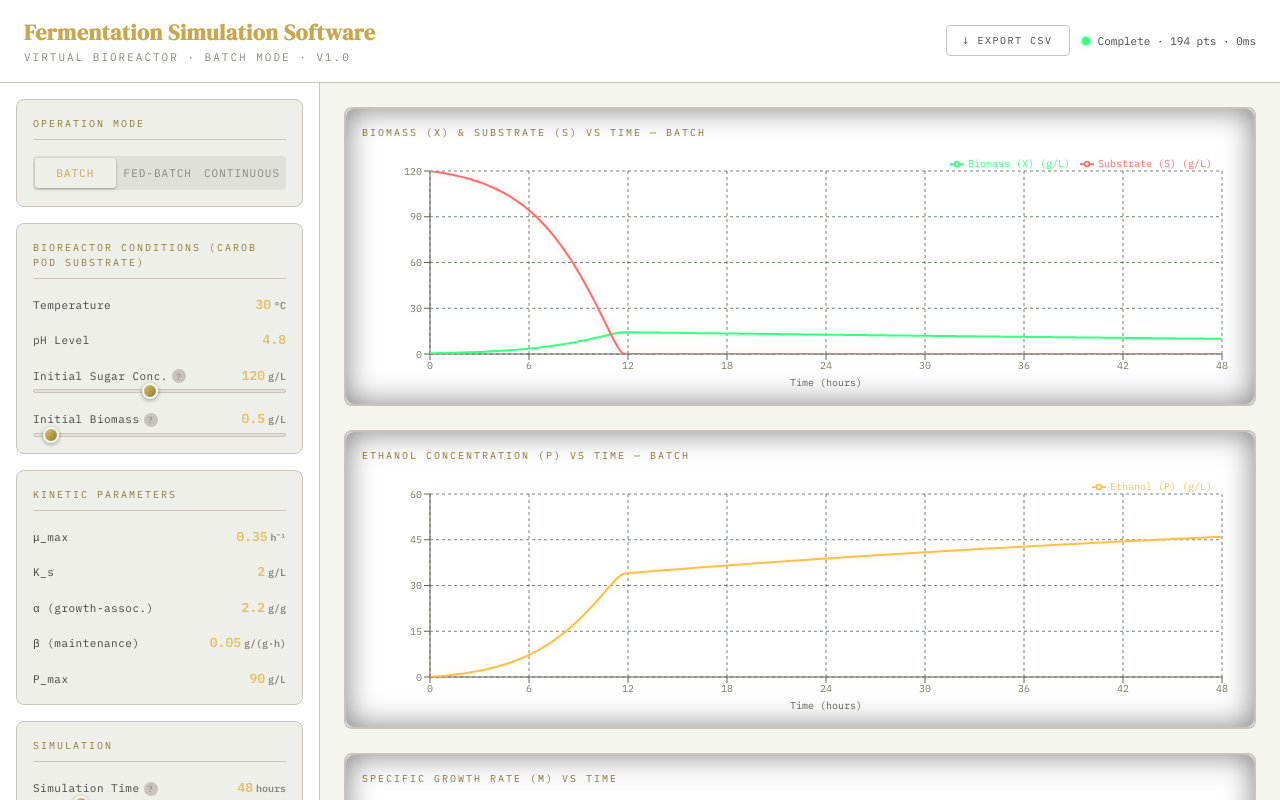
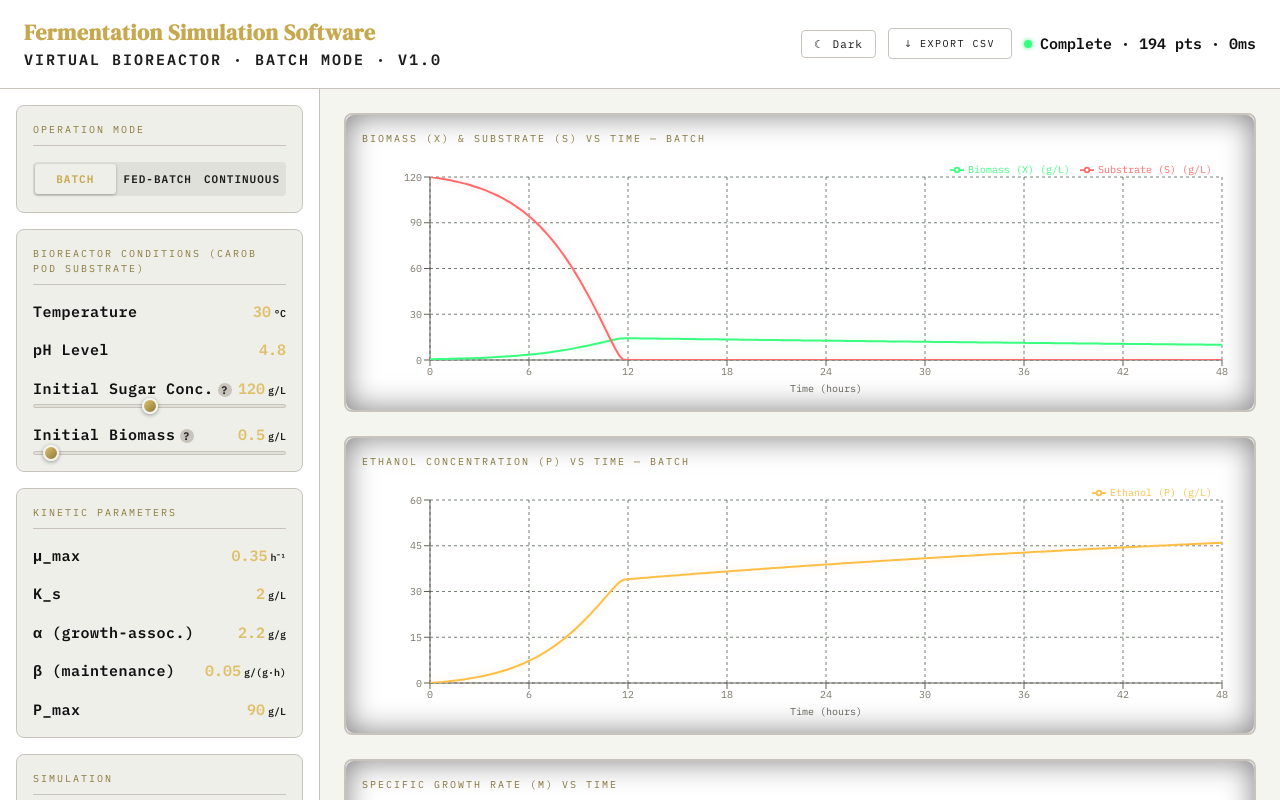
Before and after one commit to WisdomLota/fermentationSimulation, a React (Vite) app in the folder client/: page / in a window 1280 px wide. Shown: the top 800 px of the page. Built offline with nearby package versions, Linux system fonts and the light colour scheme.

Commit message:
light and dark mode

```diff
--- a/client/src/App.tsx
+++ b/client/src/App.tsx
@@ -45,6 +45,7 @@ function App() {
   const [cstConfig, setCstConfig] = useState<ContinuousConfig>(DEFAULT_CONTINUOUS_CONFIG);
   const [resetCount, setResetCount] = useState(0);
   const [runTrigger, setRunTrigger] = useState(0);
+  const [isDark, setIsDark] = useState(false);
 
 
   const { data, isRunning, error, runTime, dataPoints, run } = useSimulation({
@@ -94,7 +95,7 @@ function App() {
   const modeLabel = mode === 'batch' ? 'Batch' : mode === 'fed-batch' ? 'Fed-Batch' : 'Continuous (CSTR)';
 
   return (
-    <div className="app-container">
+    <div className={`app-container${isDark ? ' dark' : ''}`}>
       <header className="app-header">
         <div>
           <h1 className="app-title">Fermentation Simulation Software</h1>
@@ -103,6 +104,22 @@ function App() {
           </div>
         </div>
         <div style={{ display: 'flex', alignItems: 'center', gap: '12px' }}>
+          <button
+            onClick={() => setIsDark(d => !d)}
+            style={{
+              padding: '6px 12px',
+              background: 'transparent',
+              border: '1px solid var(--panel-border)',
+              borderRadius: '4px',
+              color: 'var(--text-secondary)',
+              fontFamily: 'var(--font-mono)',
+              fontSize: '11px',
+              cursor: 'pointer',
+              letterSpacing: '1px',
+            }}
+          >
+            {isDark ? '☀ Light' : '☾ Dark'}
+          </button>
           {data && <DataExport data={data} mode={mode} />}
           <div className="status-indicator">
             <div className={`status-dot ${isRunning ? 'running' : data ? 'complete' : ''}`} />
--- a/client/src/styles/theme.css
+++ b/client/src/styles/theme.css
@@ -39,11 +39,11 @@
 
   /* Text hierarchy */
   --text-primary: #1A1A1A;
-  --text-secondary: #444440;
-  --text-muted: #888880;
+  --text-secondary: #111111;
+  --text-muted: #1d1d1d;
   --text-label: #c8a84e;
   --text-value: #1A1A1A;
-  --text-unit: #7a7668;
+  --text-unit: #1e1e1e;
 
   /* Status colors */
   --status-running: #39ff7e;
@@ -67,6 +67,23 @@
   --border-inset: 1px solid #111115;
   --border-radius: 4px;
   --border-radius-lg: 8px;
+}
+
+/* ─── Dark Mode ─────────────────────────────────────── */
+.dark {
+  --panel-bg: #1a1a1e;
+  --panel-surface: #222228;
+  --panel-raised: #2a2a32;
+  --panel-inset: #141418;
+  --panel-border: #3a3a42;
+  --text-primary: #e8e4d8;
+  --text-secondary: #c8c4b8;
+  --text-muted: #9a9688;
+  --text-value: #e8e4d8;
+  --text-unit: #7a7668;
+  --screen-bg: #0a0f0a;
+  --screen-grid: #1a2e1a;
+  --border-inset: 1px solid #111115;
 }
 
 /* ─── Reset & Base ──────────────────────────────────── */
@@ -115,7 +132,9 @@ body {
 
 .app-subtitle {
   font-family: var(--font-mono);
-  font-size: 11px;
+  font-size: 15px;
+  font-weight: 700;
+  font-weight: 600;
   color: var(--text-muted);
   text-transform: uppercase;
   letter-spacing: 2px;
@@ -126,7 +145,9 @@ body {
   align-items: center;
   gap: var(--gap-sm);
   font-family: var(--font-mono);
-  font-size: 11px;
+  font-size: 15px;
+  font-weight: 700;
+  font-weight: 600;
   color: var(--text-secondary);
 }
 
@@ -202,6 +223,7 @@ body {
   color: var(--text-muted);
   font-family: var(--font-mono);
   font-size: 11px;
+  font-weight: 700;
   cursor: pointer;
   border-radius: 3px;
   transition: all 0.2s ease;
@@ -246,14 +268,16 @@ body {
 
 .param-name {
   font-family: var(--font-mono);
-  font-size: 11px;
+  font-size: 15px;
+  font-weight: 700;
   color: var(--text-secondary);
   letter-spacing: 0.5px;
 }
 
 .param-value-display {
   font-family: var(--font-mono);
-  font-size: 13px;
+  font-size: 15px;
+  font-weight: 700;
   font-weight: 600;
   color: var(--brass-light);
 }
@@ -362,7 +386,8 @@ body {
 
 .summary-label {
   font-family: var(--font-mono);
-  font-size: 9px;
+  font-size: 11px;
+  font-weight: 600;
   text-transform: uppercase;
   letter-spacing: 1.5px;
   color: var(--text-muted);
@@ -371,7 +396,8 @@ body {
 
 .summary-value {
   font-family: var(--font-display);
-  font-size: 28px;
+  font-size: 32px;
+  font-weight: 700;
   color: var(--text-value);
   line-height: 1;
 }
@@ -448,7 +474,8 @@ body {
   border-radius: 50%;
   background: var(--panel-border);
   color: var(--text-muted);
-  font-size: 9px;
+  font-size: 11px;
+  font-weight: 600;
   font-family: var(--font-mono);
   cursor: help;
   margin-left: var(--gap-xs);
```
